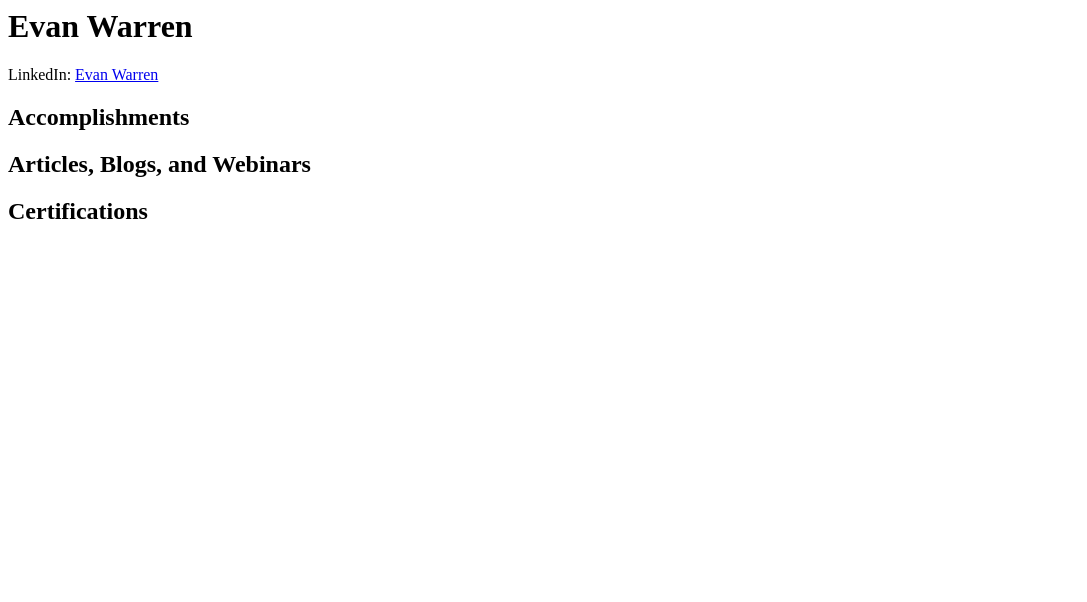
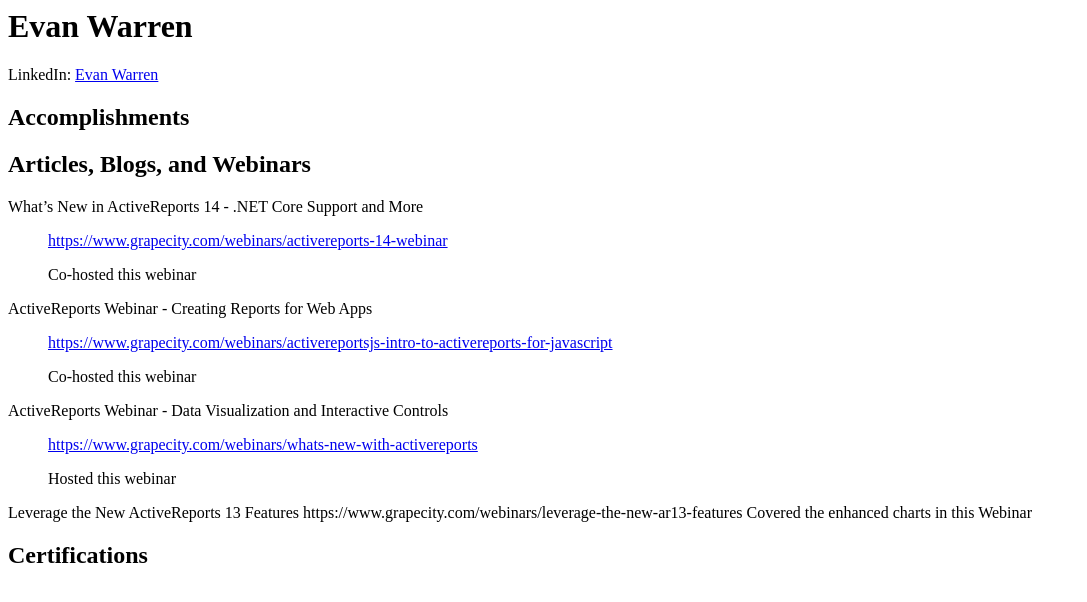
Before and after one commit to steelcity412/js-resume-website, a website: page index.html in a window 1280 px wide. Shown: the whole page, without its empty margins (0-1087 px from the left). Drawn offline with Linux system fonts and the light colour scheme.

Commit message:
1 file modified - added divs and links to webinars

```diff
--- a/index.html
+++ b/index.html
@@ -4,4 +4,33 @@
 
 <h2>Accomplishments</h2>
 <h2>Articles, Blogs, and Webinars</h2>
+<div>
+  <p> What’s New in ActiveReports 14 - .NET Core Support and More </p>
+  <ul> <a href="https://www.grapecity.com/webinars/activereports-14-webinar">https://www.grapecity.com/webinars/activereports-14-webinar</a>
+  </ul>
+  <ul>
+    Co-hosted this webinar
+  </ul>
+</div>
+<div>
+  <p>ActiveReports Webinar - Creating Reports for Web Apps </p>
+  <ul> <a href="https://www.grapecity.com/webinars/activereportsjs-intro-to-activereports-for-javascript">https://www.grapecity.com/webinars/activereportsjs-intro-to-activereports-for-javascript</a>
+  </ul>
+  <ul>
+    Co-hosted this webinar
+  <ul>
+</div>
+<div>
+  <p> ActiveReports Webinar - Data Visualization and Interactive Controls </p>
+  <ul> <a href="https://www.grapecity.com/webinars/whats-new-with-activereports">https://www.grapecity.com/webinars/whats-new-with-activereports</a>
+  </ul>
+  <ul>
+    Hosted this webinar
+  </ul>
+</div>
+<div>
+Leverage the New ActiveReports 13 Features
+https://www.grapecity.com/webinars/leverage-the-new-ar13-features
+Covered the enhanced charts in this Webinar
+</div>
 <h2>Certifications</h2>
```
